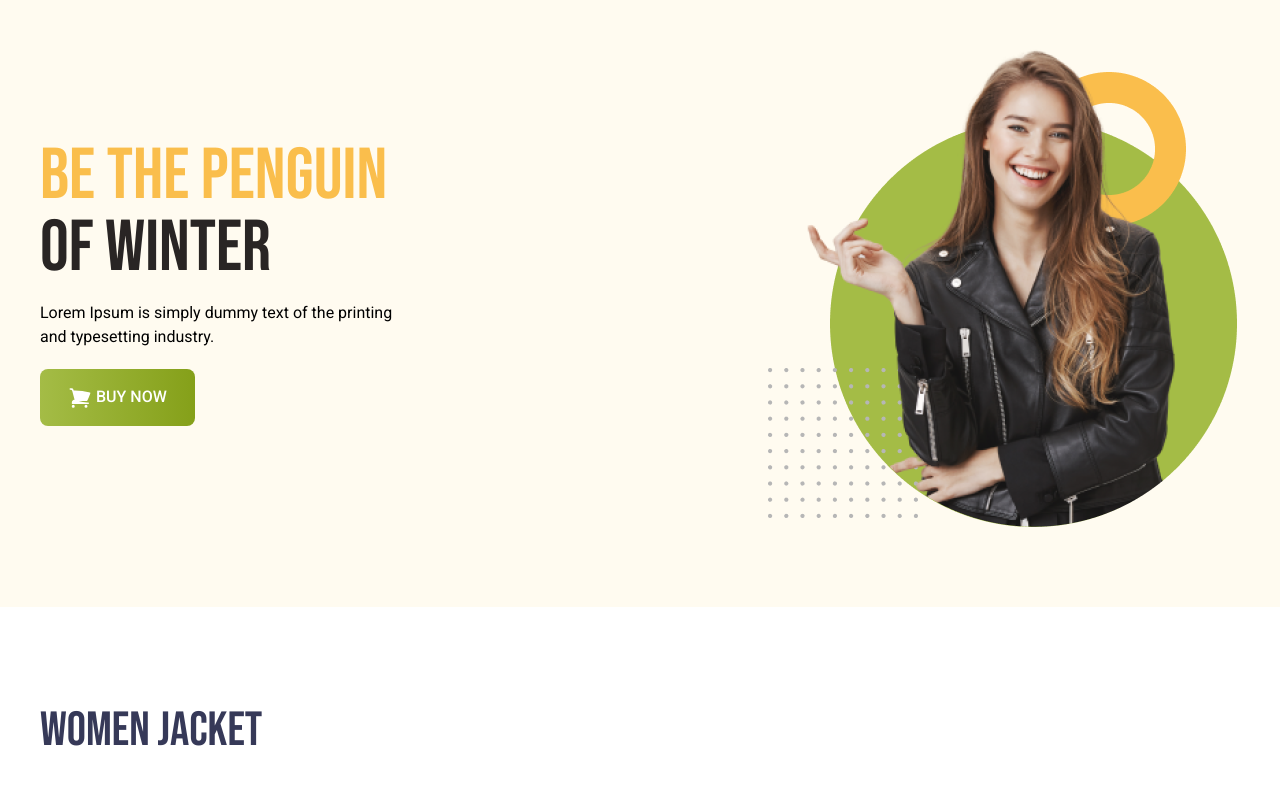
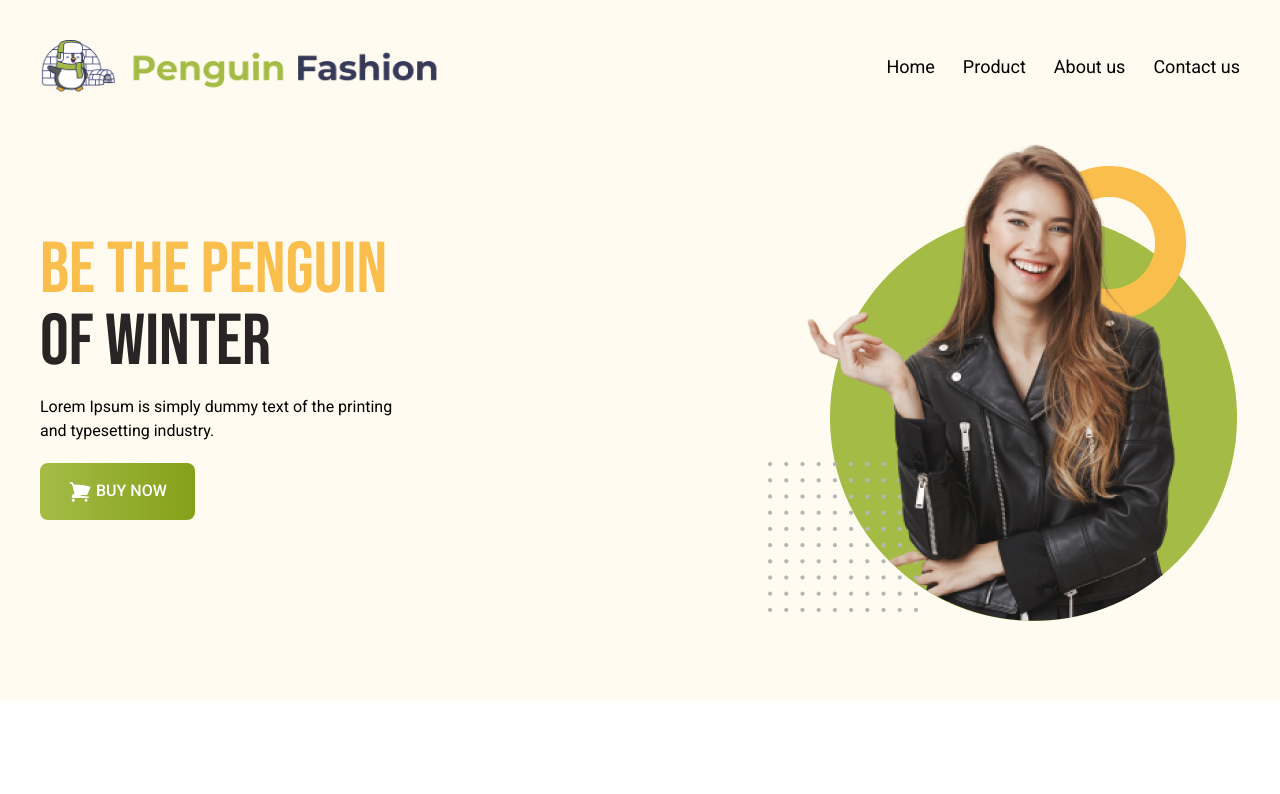
Before and after one commit to dearTanim/penguin-fashion, a plain HTML site: page index.html in a window 1280 px wide. Shown: the top 794 px of the page. Drawn offline with nearby package versions, Linux system fonts and the light colour scheme.

Commit message:
added navbar

```diff
--- a/index.html
+++ b/index.html
@@ -22,7 +22,21 @@
 </head>
 <body class="font-roboto-regular">
     <header class="bg-[#FFFBF0] p-5 md:p-10">
-        <nav></nav>
+        <nav class="flex justify-between items-center mb-10">
+            <div class="md:w-1/3 w-1/2"><a href=""><img src="./images/icons/logo.png" alt=""></a></div>
+            <div class=" md:block hidden">
+                <ul class="flex justify-between gap-7">
+                    <li class="text-lg"><a href="">Home</a></li>
+                    <li class="text-lg"><a href="">Product</a></li>
+                    <li class="text-lg"><a href="">About us</a></li>
+                    <li class="text-lg"><a href="">Contact us</a></li>
+                </ul>
+            </div>
+            <div class="md:hidden block"><svg xmlns="http://www.w3.org/2000/svg" fill="none" viewBox="0 0 24 24" stroke-width="1.5" stroke="currentColor" class="size-7">
+                <path stroke-linecap="round" stroke-linejoin="round" d="M3.75 6.75h16.5M3.75 12h16.5m-16.5 5.25h16.5" />
+              </svg>
+              </div>
+        </nav>
         <!-- Banner -->
          <div class="md:flex md:justify-between md:items-center md:pb-7 mb-3">
             <section>
```
